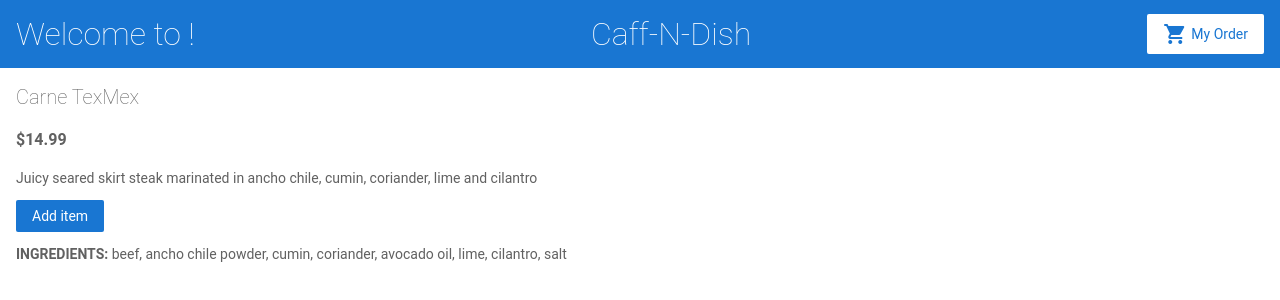
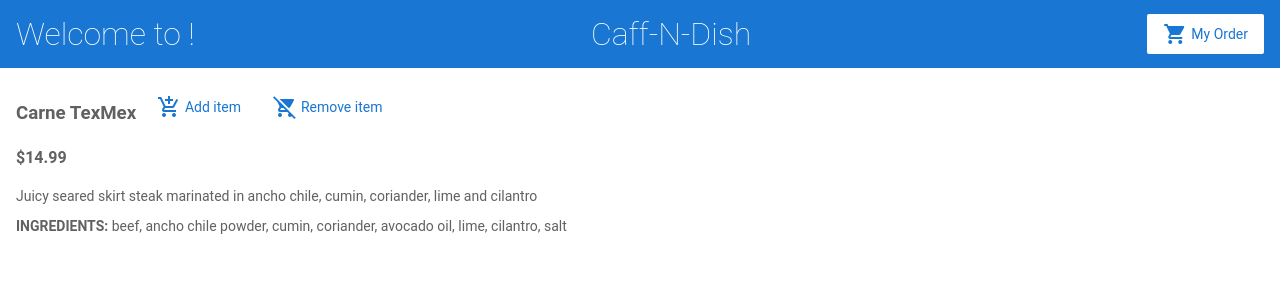
Before and after one commit to whysinati/ng-ecomm, an Angular app: page /menu/0 in a window 1280 px wide. Shown: the top 300 px of the page. Built offline with nearby package versions, Linux system fonts and the light colour scheme.

Commit message:
built out order component functionality

```diff
--- a/src/app/app-routing.module.ts
+++ b/src/app/app-routing.module.ts
@@ -2,10 +2,12 @@ import { NgModule } from '@angular/core';
 import { Routes, RouterModule } from '@angular/router';
 import { MenuComponent } from './menu/menu.component';
 import { ItemDetailsComponent } from './item-details/item-details.component';
+import { OrderComponent } from "./order/order.component";
 
 const routes: Routes = [
   { path: '', component: MenuComponent },
-  { path: 'menu/:itemId', component: ItemDetailsComponent }
+  { path: 'menu/:itemId', component: ItemDetailsComponent },
+  { path: 'order', component: OrderComponent }
 ];
 
 @NgModule({
--- a/src/app/app.module.ts
+++ b/src/app/app.module.ts
@@ -8,6 +8,7 @@ import { TopBarComponent } from './top-bar/top-bar.component';
 import { MenuComponent } from './menu/menu.component';
 import { MenuSpecialsComponent } from './menu-specials/menu-specials.component';
 import { ItemDetailsComponent } from './item-details/item-details.component';
+import { OrderComponent } from './order/order.component';
 
 @NgModule({
   declarations: [
@@ -15,7 +16,8 @@ import { ItemDetailsComponent } from './item-details/item-details.component';
     TopBarComponent,
     MenuComponent,
     MenuSpecialsComponent,
-    ItemDetailsComponent
+    ItemDetailsComponent,
+    OrderComponent
   ],
   imports: [
     BrowserModule,
--- a/src/app/item-details/item-details.component.html
+++ b/src/app/item-details/item-details.component.html
@@ -1,9 +1,14 @@
 <div *ngIf="item">
-<h2>{{ item.name }}</h2>
+<h3>{{ item.name }}
+    <button (click)="addToOrder(item)" class="button fancy-button"><i
+      class="material-icons">add_shopping_cart</i>Add item</button>
+    <button (click)="delFromOrder(item)" class="button fancy-button"><i
+      class="material-icons">remove_shopping_cart</i>Remove item</button>
+</h3>
 <h4>{{ item.price | currency }}</h4>
 <p>
   {{ item.description }}
 </p>
-<button (click)="addToOrder(item)">Add item</button>
+
 <p><b>INGREDIENTS: </b>{{ item.ingredients }}</p>
 </div>
--- a/src/app/item-details/item-details.component.ts
+++ b/src/app/item-details/item-details.component.ts
@@ -16,6 +16,10 @@ export class ItemDetailsComponent implements OnInit {
     this.orderService.addToOrder(item);
   }
 
+  delFromOrder(item) {window.alert('Item removed from order!');
+    this.orderService.delFromOrder(item);
+  }
+
   constructor(
     private route: ActivatedRoute,
     private orderService: OrderService,
--- /dev/null
+++ b/src/app/order/order.component.html
@@ -0,0 +1,6 @@
+<h3>My Order</h3>
+
+<div class="cart-item" *ngFor="let item of items">
+  <span>{{ item.name }}</span>
+  <span>{{ item.price | currency }}</span>
+</div>
--- /dev/null
+++ b/src/app/order/order.component.ts
@@ -0,0 +1,20 @@
+import { Component, OnInit } from '@angular/core';
+import { OrderService } from '../services/order.service';
+
+@Component({
+  selector: 'app-order',
+  templateUrl: './order.component.html',
+  styleUrls: ['./order.component.scss']
+})
+export class OrderComponent implements OnInit {
+  items;
+
+  constructor(
+    private orderService: OrderService
+  ) { }
+
+  ngOnInit() {
+    this.items = this.orderService.getItems();
+  }
+
+}
--- a/src/app/services/order.service.ts
+++ b/src/app/services/order.service.ts
@@ -11,8 +11,12 @@ export class OrderService {
     this.items.push(item); //add item to the order
   }
 
+  delFromOrder(item){
+    const index = this.items.indexOf(item);
+    this.items.splice(index, 1); //remove item from order
+  }
+
   //add functionality to adjust item quantities
-  //add functionality to delete items
 
   getItems(){
     return this.items; //show items on the order
```
Also changed, not shown: src/app/order/order.component.scss (added), 1 other file (tests, documents, lock files or other folders).
